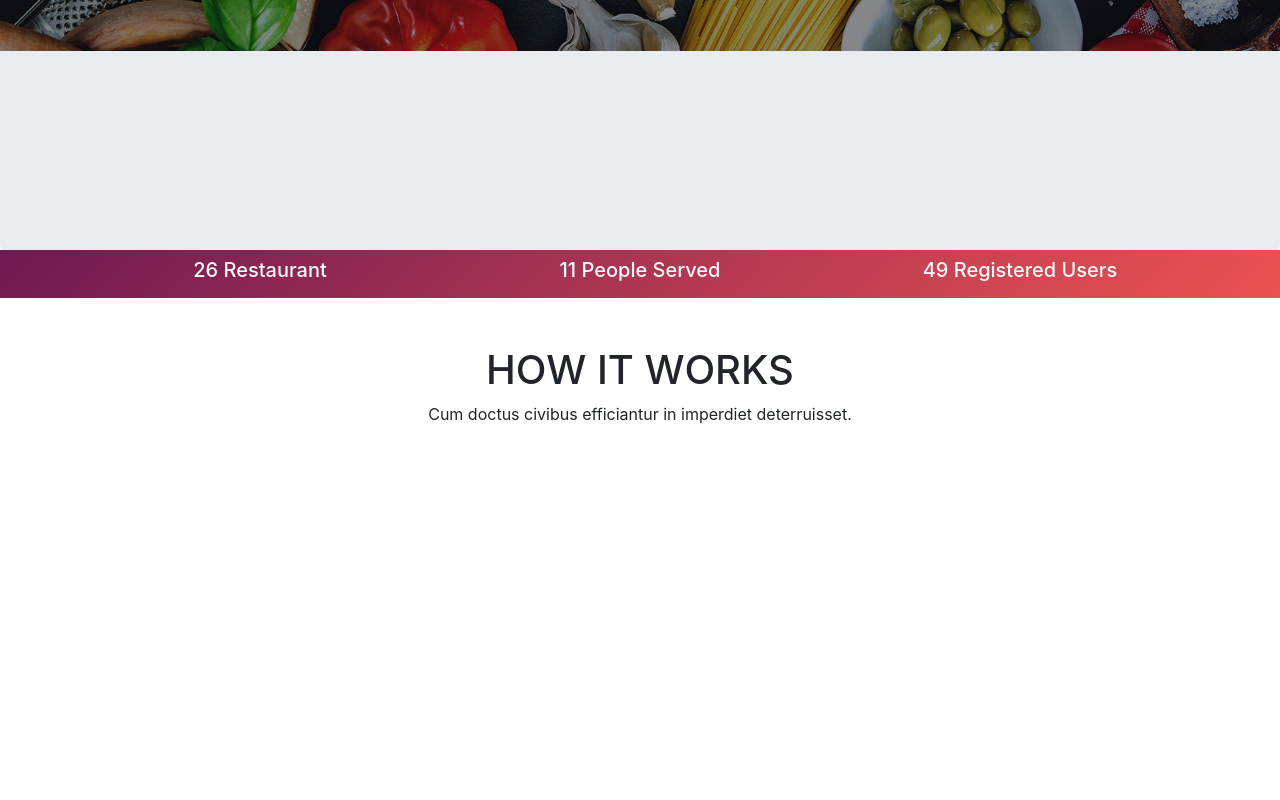
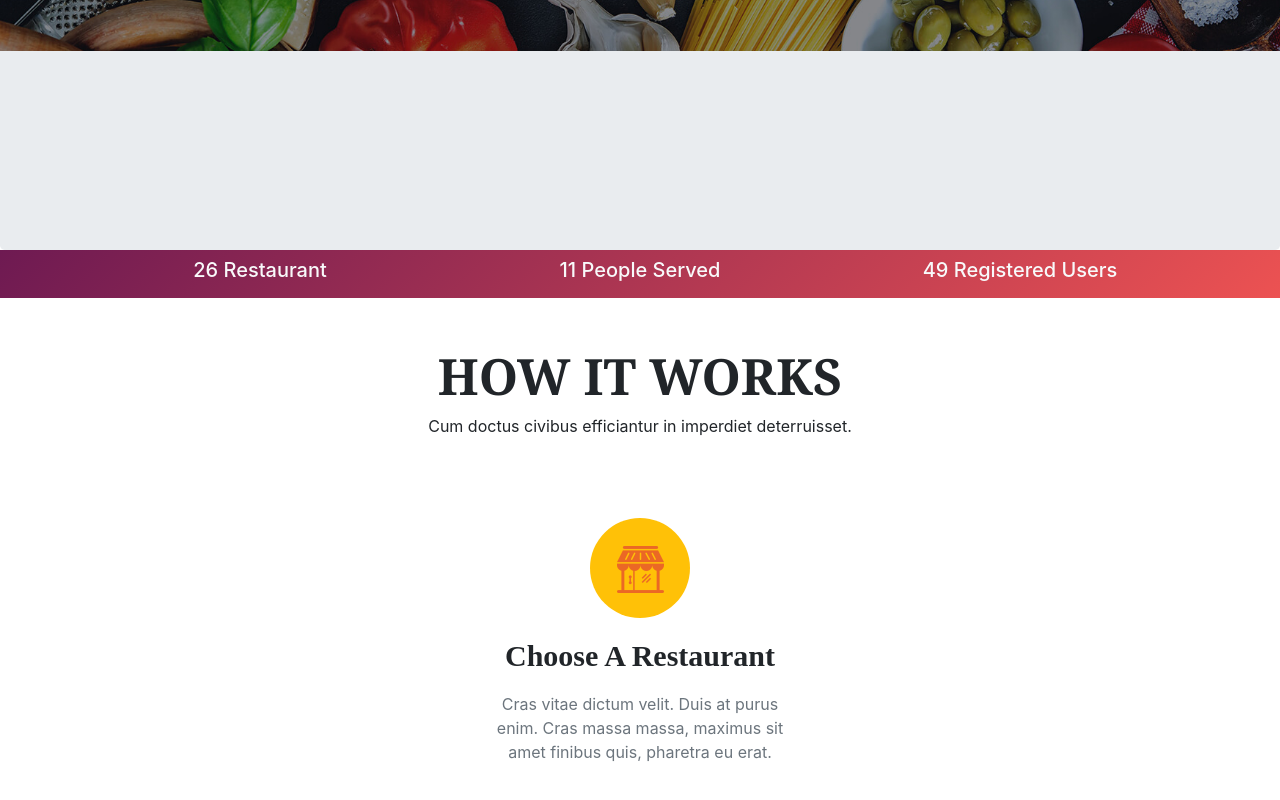
Before and after one commit to HamzaAhmedSheikh/online-Food-Delivery-App, a React (Create React App) app: page / in a window 1280 px wide. Shown: the part 606-1406 px from the top of the page. Before the commit the page ends 1048 px from the top, so only its background shows below. Built offline with nearby package versions, Linux system fonts and the light colour scheme.

Commit message:
my work is not completed

```diff
--- a/src/components/Header.js
+++ b/src/components/Header.js
@@ -1,5 +1,8 @@
 import React, { Component } from 'react';
 import download from '../images/download.png'
+import how_to_work1 from '../images/how_to_work1.png';
+import how_to_work2 from '../images/how_to_work2.png';
+import how_to_work3 from '../images/how_to_work3.png';
 import './Home.css';
 import { Link } from 'react-router-dom';
 
@@ -92,6 +95,20 @@ render() {
   <section className='container ourservices mt-5'>
            <h1> HOW IT WORKS </h1>
     <p> Cum doctus civibus efficiantur in imperdiet deterruisset. </p>
+
+   <div className='row rowsetting'>
+      <div className='col-lg-4 col-md-4 col-sm-4 col-10 d-block m-auto'>
+        <div className='imgsetting d-block m-auto bg-warning'>
+            <img src={how_to_work1} className='logosetting' />
+        </div>
+          <h3> Choose A Restaurant </h3>
+          <p>Cras vitae dictum velit. Duis at purus enim. Cras massa massa, maximus sit amet finibus quis, pharetra eu erat.</p>
+      </div>
+   </div>
+
+
+
+
   </section>
 
 </header>
--- a/src/components/Home.css
+++ b/src/components/Home.css
@@ -34,3 +34,42 @@ a:hover {
     outline: none;
     transition: all 0.3s ease-in-out !important;
 }
+
+/* ------------------ ourservices -------------- */
+
+.ourservices {
+    height: 700px;
+}
+
+.ourservices h1 {
+   font-size: 50px;
+   font-weight: bold;
+   font-family: Cambria, Cochin, Georgia, Times, 'Times New Roman', serif
+}
+
+.rowsetting {
+    margin: 80px 0px;
+}
+
+.rowsetting p {
+    padding: 10px;
+    color: #6c757d !important;
+}
+
+.rowsetting h3 {
+    margin-top: 20px;
+    font-weight: bold;
+    font-size: 30px;
+    font-family: 'Times New Roman', Times, serif
+}
+
+.imgsetting {
+    border-radius: 50%;
+    height: 100px;
+    width: 100px;
+
+}
+
+.logosetting {
+    margin-top: 28px;
+}
```
Also changed, not shown: src/images/how_to_work2.png (renamed from src/images/how-to-work2.png).
